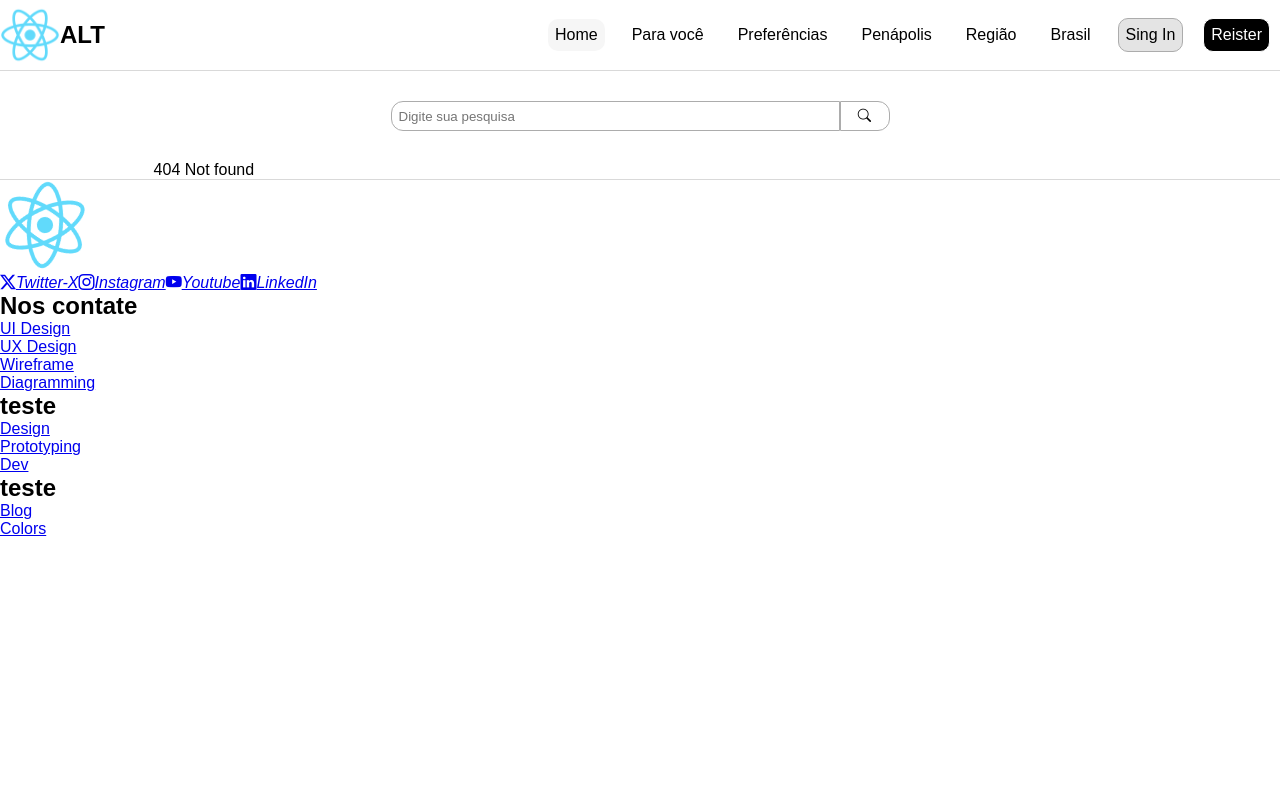
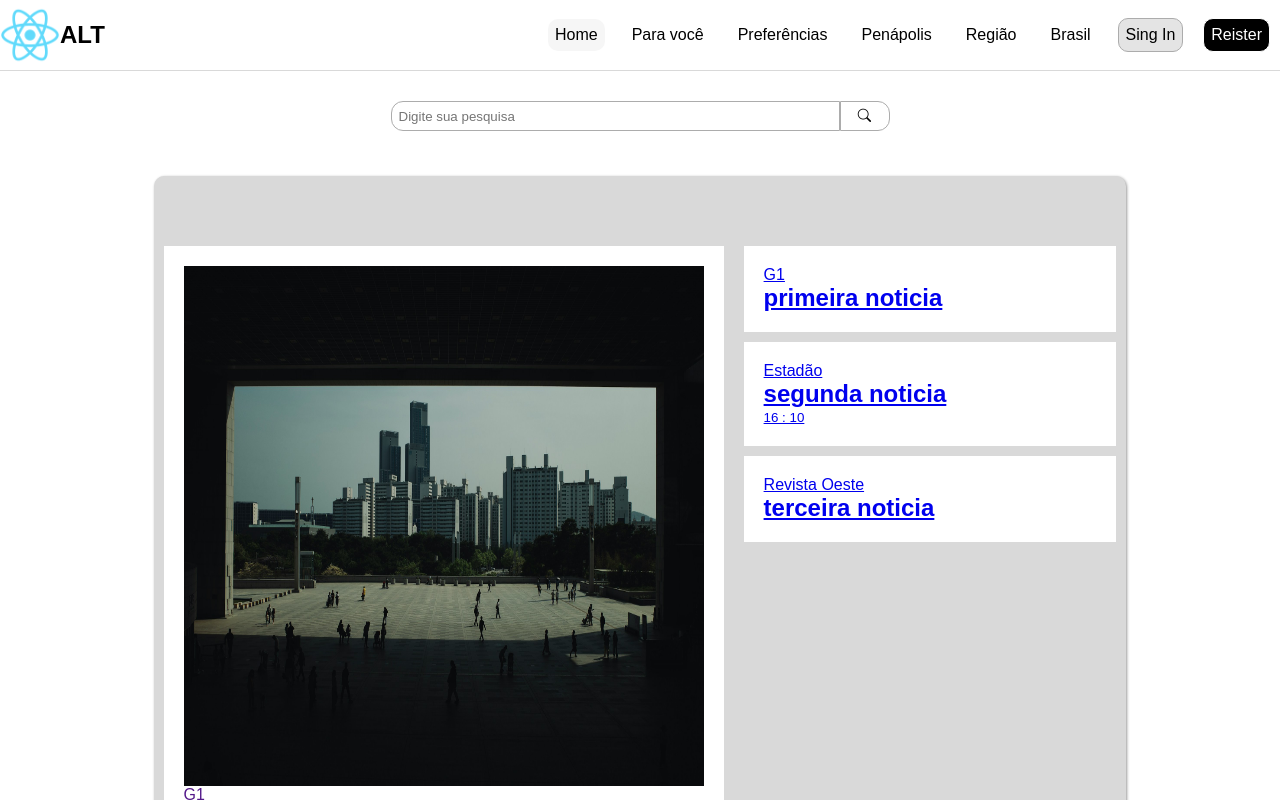
Before and after one commit to aeelmesq/TCC, a React (Create React App) app: page / in a window 1280 px wide. Shown: the top 800 px of the page. Built offline with nearby package versions, Linux system fonts and the light colour scheme.

Commit message:
Update RenderPage.js

```diff
--- a/src/components/Pages/RenderPage.js
+++ b/src/components/Pages/RenderPage.js
@@ -22,6 +22,8 @@ function RenderPage() {
         return <p>Trabalhando nisso</p>;
       case "Brasil":
         return <p>Trabalhando nisso</p>;
+      case null:
+        return <Home />;
       default:
         return <p>404 Not found</p>;
     }
```
